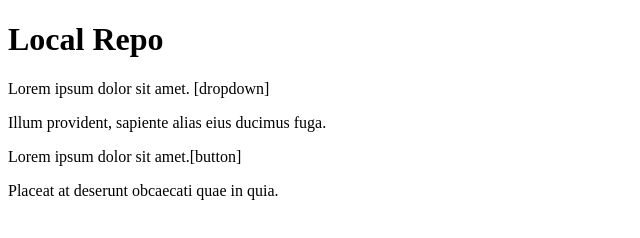
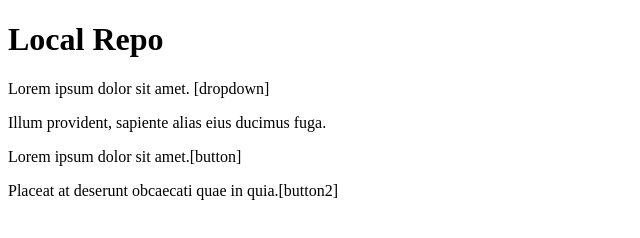
Before and after one commit to anuananya887/LocalRepo, a plain HTML site: page index.html in a window 1280 px wide. Shown: the full height of the page, 0-640 px from the left. Drawn offline with Linux system fonts and the light colour scheme.

Commit message:
added button2

```diff
--- a/index.html
+++ b/index.html
@@ -8,6 +8,6 @@
     <p> Lorem ipsum dolor sit amet. [dropdown] </p>
     <p> Illum provident, sapiente alias eius ducimus fuga.</p>
     <p>Lorem ipsum dolor sit amet.[button] </p>
-    <p>Placeat at deserunt obcaecati quae in quia.</p>
+    <p>Placeat at deserunt obcaecati quae in quia.[button2]</p>
 </body>
 </html>
```
